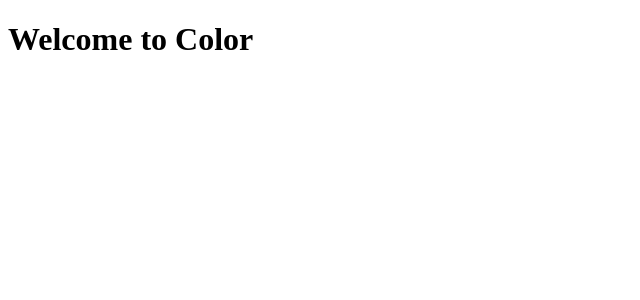
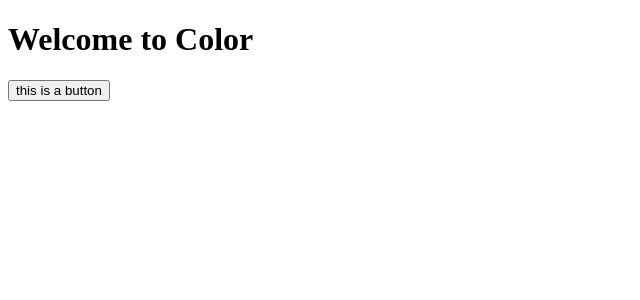
Before and after one commit to UCLA-Creative-Labs/color, a React (Create React App) app: page / in a window 1280 px wide. Shown: the top 300 px of the page, without its empty margins (0-640 px from the left). Built offline with nearby package versions, Linux system fonts and the light colour scheme.

Commit message:
add first button component

```diff
--- /dev/null
+++ b/src/components/button.js
@@ -0,0 +1,15 @@
+import React, { Component } from "react";
+
+class Button extends Component {
+  render() {
+    const { children } = this.props;
+
+    return (
+      <div>
+        <input type="button" value={children} />
+      </div>
+    );
+  }
+}
+
+export default Button;
--- a/src/containers/App.js
+++ b/src/containers/App.js
@@ -1,10 +1,13 @@
 import React, { Component } from "react";
+
+import Button from "../components/button";
 
 class App extends Component {
   render() {
     return (
       <div className="App">
         <h1>Welcome to Color</h1>
+        <Button>this is a button</Button>
       </div>
     );
   }
```
